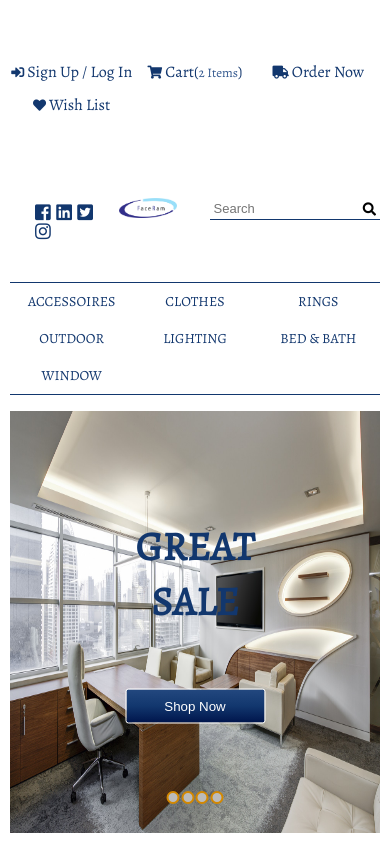
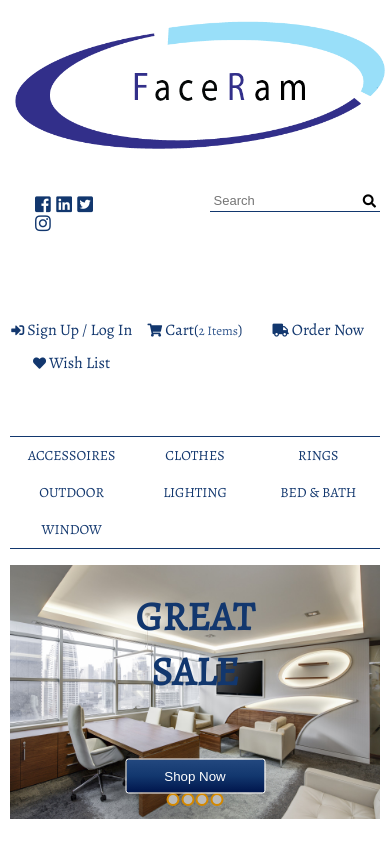
Before and after one commit to ykullab/ecom, a plain HTML site: page index.html in a window 390 px wide. Shown: the top 844 px of the page. Drawn offline with nearby package versions, Linux system fonts and the light colour scheme.

Commit message:
mod responsive

```diff
--- a/style.css
+++ b/style.css
@@ -828,22 +828,34 @@ body {
     grid-template-columns:
       minmax(4rem, 1fr) repeat(8, minmax(min-content, 16rem))
       minmax(4rem, 1fr);
+    grid-template-rows: repeat(4, min-content) 70vh repeat(5, min-content);
   }
+
   .logo {
-    grid-column: 5/ 7;
-    margin-top: -1.5rem;
-    width: 135%;
+    grid-column: 2/ 10;
+    grid-row: 1/2;
+    margin: 0 auto;
+    width: 100%;
   }
+
   .search-form {
     margin-top: 2rem;
+    grid-row: 3 / 4;
   }
   .social-icons {
     grid-column: 2 / 5;
-    grid-row: 2 / 3;
+    grid-row: 2/3;
   }
 
   .first-nav {
     grid-column: 2 / 10;
+    grid-row: 3/4;
+  }
+  .second-nav {
+    grid-row: 4/5;
+  }
+  .banner {
+    grid-row: 5/6;
   }
 
   .banner-heading {
@@ -882,12 +894,12 @@ body {
     grid-template-columns:
       minmax(2rem, 1fr) repeat(8, minmax(min-content, 16rem))
       minmax(2rem, 1fr);
-    grid-template-rows: repeat(3, min-content) 50vh repeat(5, min-content);
+    grid-template-rows: repeat(4, min-content) 50vh repeat(5, min-content);
   }
   .logo {
-    grid-column: 5/ 7;
-    margin: -0.5rem -3rem;
-    width: 200%;
+    grid-column: 2/10;
+    margin: 0 auto;
+    width: 100%;
   }
 
   .social-icons {
@@ -958,11 +970,12 @@ body {
     grid-template-columns:
       minmax(1rem, 1fr) repeat(8, minmax(min-content, 16rem))
       minmax(1rem, 1fr);
+    grid-template-rows: repeat(4, min-content) 30vh repeat(5, min-content);
   }
   .logo {
-    grid-column: 5/ 7;
-    margin: 1.5rem -1rem;
-    width: 200%;
+    grid-column: 2/ 10;
+    margin: 0 auto;
+    width: 100%;
   }
 
   .first-nav-list {
```
